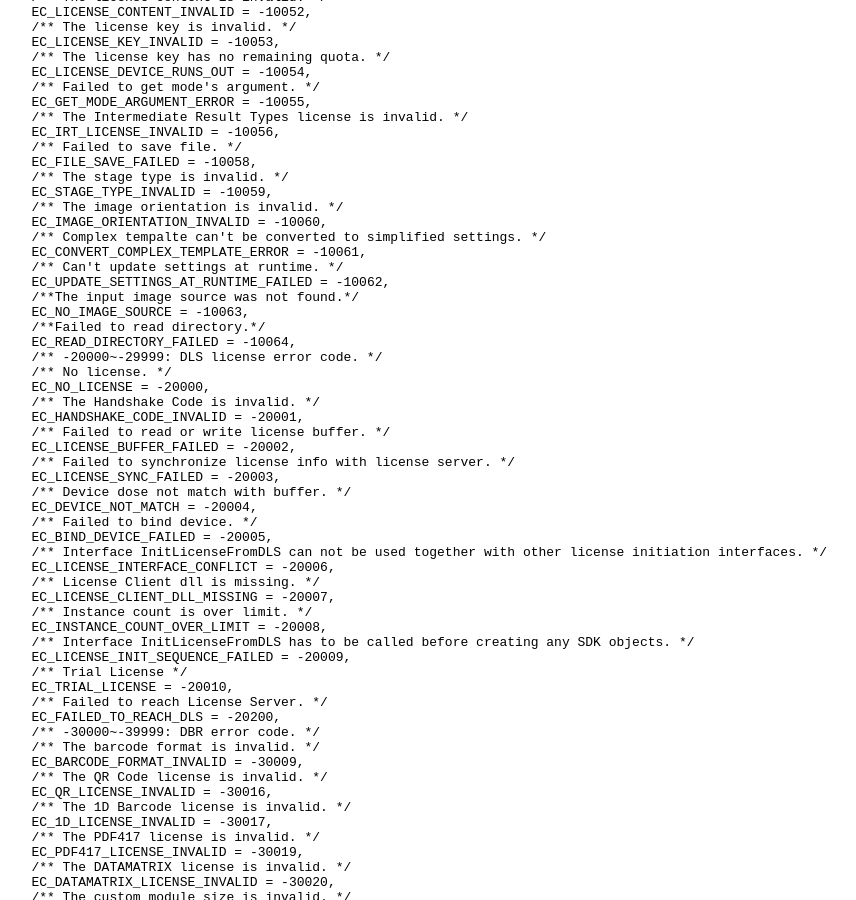
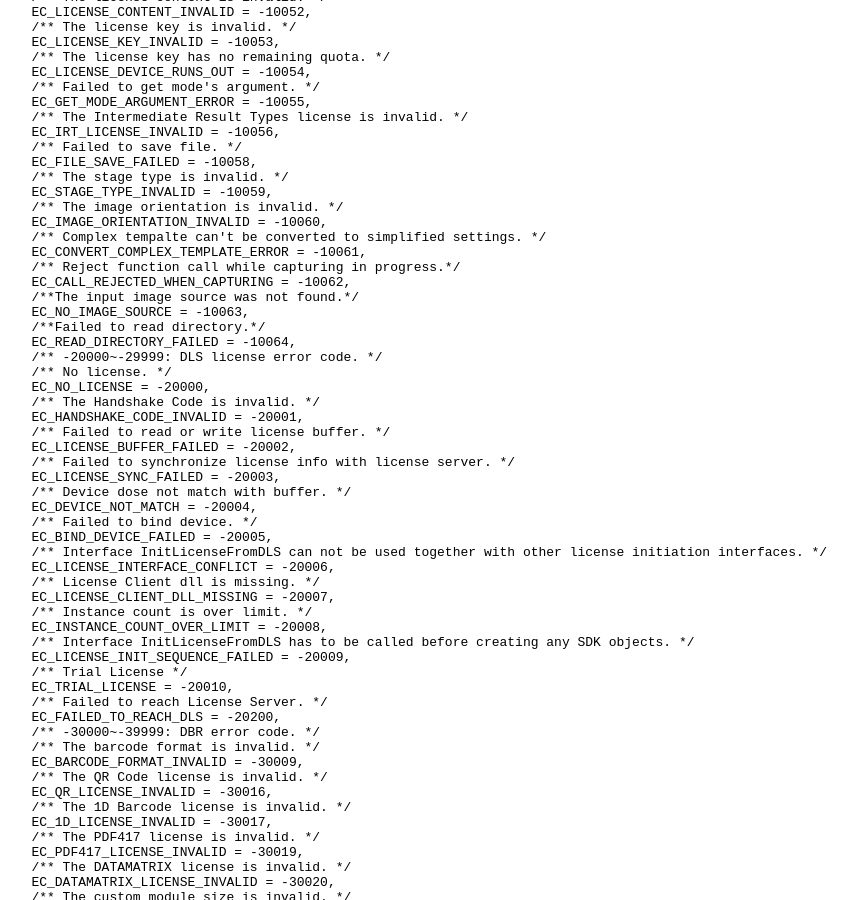
Before and after one commit to dynamsoft-docs/capture-vision-docs, a Jekyll site: the page built from enums/core/error-code.md, in a window 1280 px wide and 900 px high, scrolled down 2012 px. Shown: the whole window, without its empty margins (40-896 px from the left). Built offline with Jekyll 4.4.1, drawn with Linux system fonts in a browser that asks for light colours; our own code applies the rules of GitHub Pages for plain Markdown files.

Commit message:
Update error-code.md

```diff
--- a/enums/core/error-code.md
+++ b/enums/core/error-code.md
@@ -132,8 +132,8 @@ typedef enum ErrorCode
    EC_IMAGE_ORIENTATION_INVALID = -10060,
    /** Complex tempalte can't be converted to simplified settings. */
    EC_CONVERT_COMPLEX_TEMPLATE_ERROR = -10061,
-   /** Can't update settings at runtime. */
-   EC_UPDATE_SETTINGS_AT_RUNTIME_FAILED = -10062,
+   /** Reject function call while capturing in progress.*/
+   EC_CALL_REJECTED_WHEN_CAPTURING = -10062,
    /**The input image source was not found.*/
    EC_NO_IMAGE_SOURCE = -10063,
    /**Failed to read directory.*/
```
